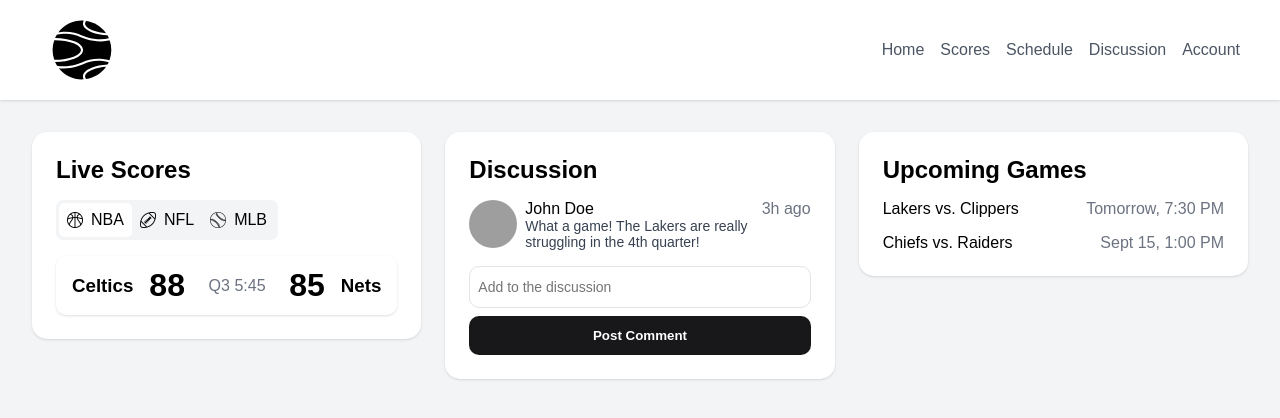
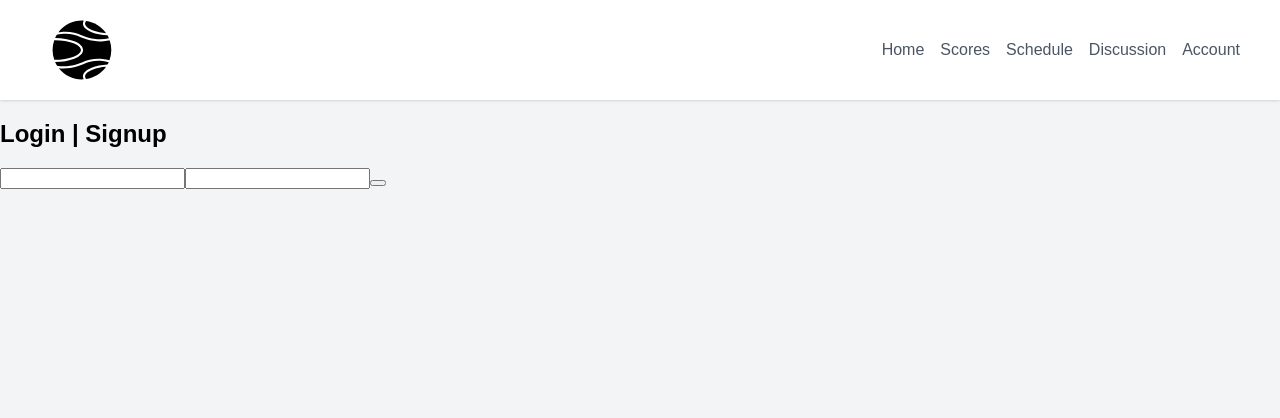
Before and after one commit to humandavey/sports-bar, a React (Vite) app in the folder client/: page /account in a window 1280 px wide. Shown: the top 418 px of the page. Built offline with nearby package versions, Linux system fonts and the light colour scheme; grey boxes are pictures that could not be loaded.

Commit message:
start account work

```diff
--- a/client/src/index.tsx
+++ b/client/src/index.tsx
@@ -3,6 +3,7 @@ import { BrowserRouter, Route, Routes } from "react-router-dom";
 import "./index.css";
 import Home from "./pages/Home";
 import Error from "./pages/Error";
+import Account from "./pages/Account";
 
 const root = ReactDOM.createRoot(
   document.getElementById("root") as HTMLElement
@@ -16,7 +17,7 @@ root.render(
         <Route path="/scores" element={<Home />} />
         <Route path="/schedule" element={<Home />} />
         <Route path="/discussion" element={<Home />} />
-        <Route path="/account" element={<Home />} />
+        <Route path="/account" element={<Account />} />
         <Route path="*" element={<Error />} />
       </Routes>
     </BrowserRouter>
--- /dev/null
+++ b/client/src/pages/Account.tsx
@@ -0,0 +1,22 @@
+import Header from "../components/Header";
+
+export default () => {
+
+  return (
+    <>
+      <div className='content'>
+        <Header />
+
+        <div>
+            <div>
+                <h2>Login | Signup</h2>
+
+                <input type="text" />
+                <input type="text" />
+                <button></button>
+            </div>
+        </div>
+      </div>
+    </>
+  );
+}
```
Also changed, not shown: client/src/firebase.ts (added, +14 -0 lines), 1 other file (tests, documents, lock files or other folders).
